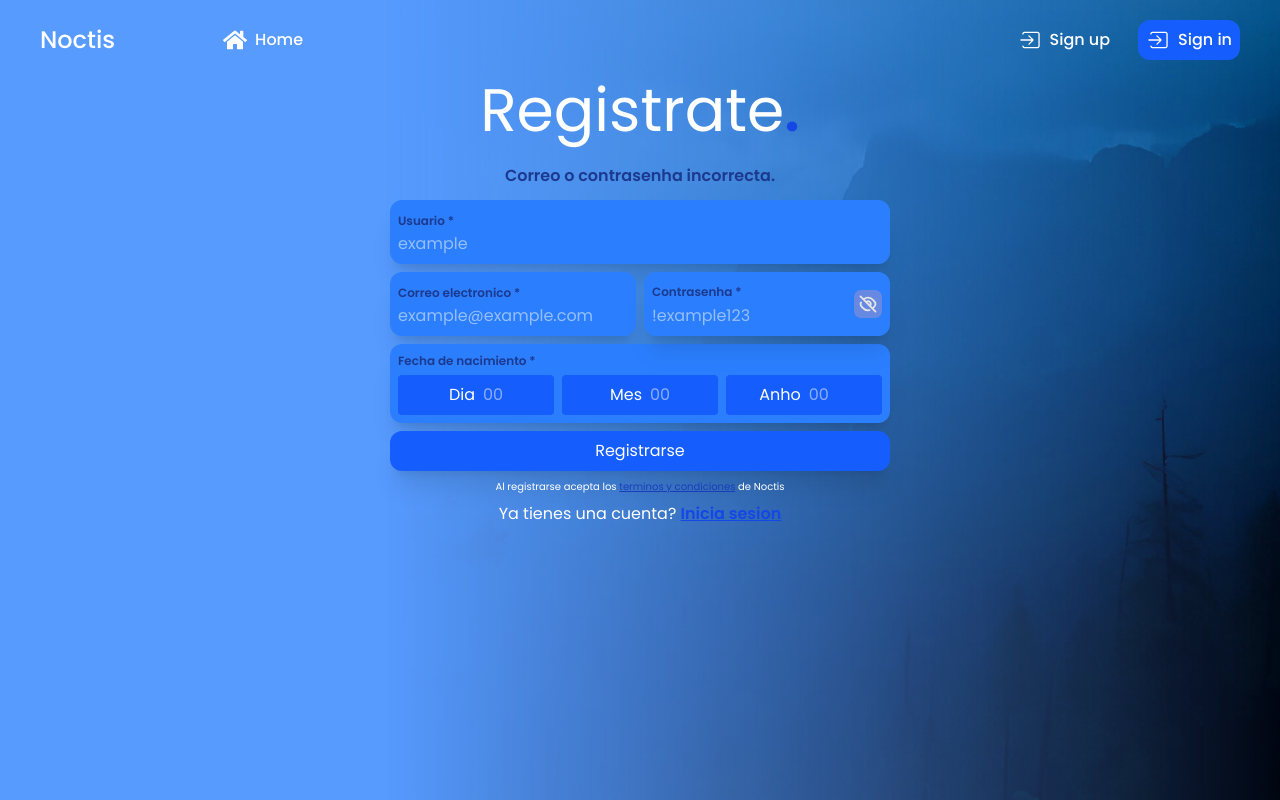
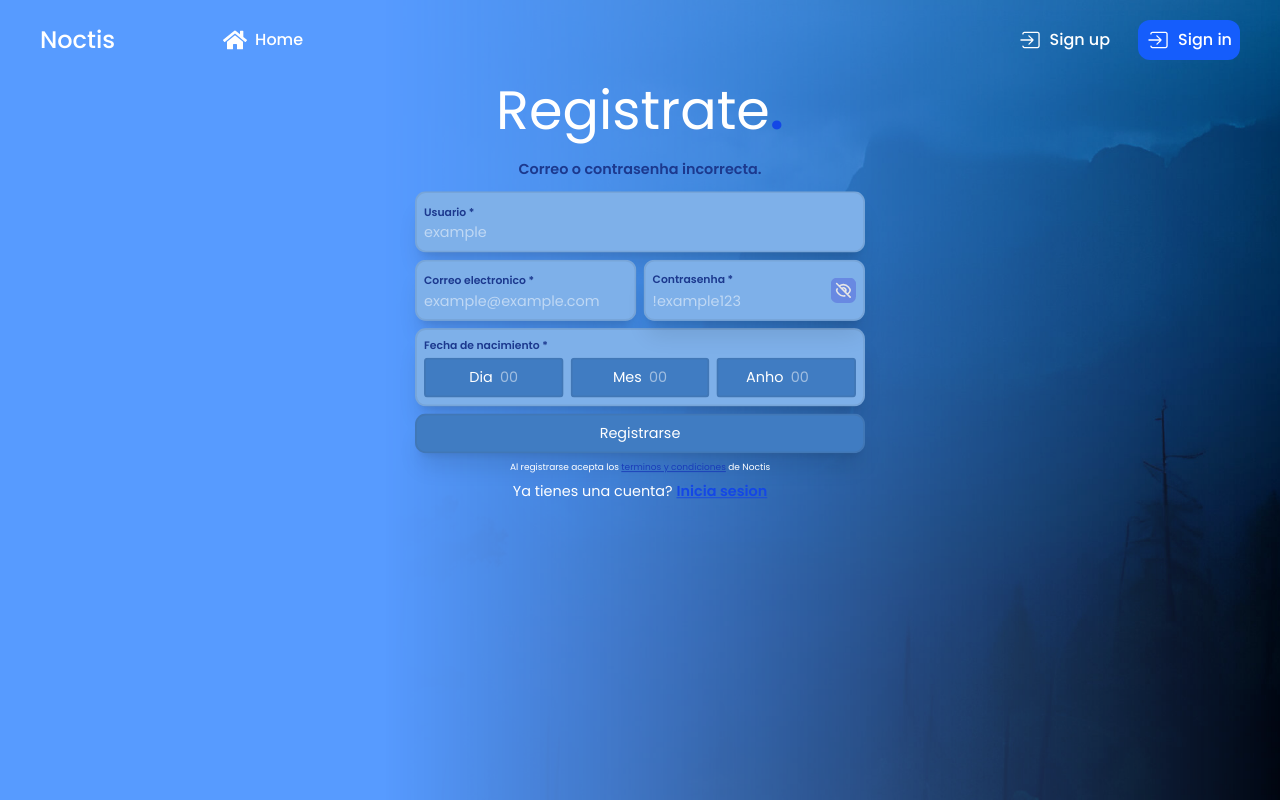
Before and after one commit to Autisogino-Organization/Vibely, a React (Vite) app: page /register in a window 1280 px wide. Built offline with nearby package versions, Linux system fonts and the light colour scheme; what @midudev/tailwind-animations would draw is missing.

Commit message:
Update styling in Login and Register components for improved UI consistency

```diff
--- a/src/pages/Login.jsx
+++ b/src/pages/Login.jsx
@@ -55,7 +55,7 @@ function Login() {
           </div>
 
           <button
-            className="bg-[#407cc2] border-[#48535f1e] border-2  rounded-xl p-2 col-span-2 transition-all duration-200 transform hover:bg-blue-400 cursor-pointer shadow-xl"
+            className="bg-[#407cc2] border-[#48535f1e] border-2 rounded-xl p-2 col-span-2 transition-all duration-200 transform hover:bg-blue-400 cursor-pointer shadow-xl"
             type="submit"
           >
             Iniciar sesion
--- a/src/pages/Register.jsx
+++ b/src/pages/Register.jsx
@@ -17,7 +17,7 @@ function Register() {
       <NavBar />
       <div className="fixed top-0 left-0 w-full h-full bg-[url('/background.jpg')] bg-cover bg-center mask-fade-bottom -z-10"></div>
       <Header />
-      <div className="flex flex-col items-center text-start gap-5 p-5 relative justify-center align-middle">
+      <div className="flex flex-col items-center text-start gap-5 relative justify-center align-middle scale-90">
         <h1 className="text-5xl text-nowrap md:text-6xl">
           Registrate<span className="text-blue-700 font-semibold">.</span>
         </h1>
@@ -25,7 +25,7 @@ function Register() {
           <span className="col-span-2 text-center text-blue-900 font-semibold p-1">
             Correo o contrasenha incorrecta.
           </span>
-          <div className="bg-blue-500 rounded-xl p-2 outline-none focus:outline-blue-500 col-span-2 shadow-xl">
+          <div className="bg-[#7eb0e9] border-[#48535f1e] border-2  rounded-xl p-2 outline-none focus:outline-blue-500 col-span-2 shadow-xl">
             <span className="text-blue-900 text-[12px] font-semibold text-center">
               Usuario *
             </span>
@@ -35,7 +35,7 @@ function Register() {
               placeholder="example"
             />
           </div>
-          <div className="bg-blue-500 rounded-xl p-2 outline-none focus:outline-blue-500 shadow-xl">
+          <div className="bg-[#7eb0e9] border-[#48535f1e] border-2 rounded-xl p-2 outline-none focus:outline-blue-500 shadow-xl">
             <span className="text-blue-900 text-[12px] font-semibold text-center">
               Correo electronico *
             </span>
@@ -45,7 +45,7 @@ function Register() {
               placeholder="example@example.com"
             />
           </div>
-          <div className="relative grid grid-cols-[2fr_2fr_1fr] grid-rows-2 bg-blue-500 rounded-xl p-2 outline-none focus:outline-blue-500 shadow-xl">
+          <div className="relative grid grid-cols-[2fr_2fr_1fr] grid-rows-2 bg-[#7eb0e9] border-[#48535f1e] border-2  rounded-xl p-2 outline-none focus:outline-blue-500 shadow-xl">
             <span className="text-blue-900 text-[12px] font-semibold col-span-2 row-start-1 self-center">
               Contrasenha *
             </span>
@@ -61,12 +61,12 @@ function Register() {
               src={passwordVisible ? eyeOpen : eyeClose}
             ></img>
           </div>
-          <div className="grid grid-cols-3 gap-2 grid-rows-[15px] place-items-center place-content-center col-span-2 bg-blue-500 rounded-xl p-2 shadow-xl">
+          <div className="grid grid-cols-3 gap-2 grid-rows-[15px] place-items-center place-content-center col-span-2 bg-[#7eb0e9] border-[#48535f1e] border-2  rounded-xl p-2 shadow-xl">
             <span className="text-blue-900 text-[12px] font-semibold text-start col-span-3 place-self-start">
               Fecha de nacimiento *
             </span>
 
-            <div className="flex flex-row bg-blue-600 p-2 box-border gap-2 w-full justify-center align-middle rounded">
+            <div className="flex flex-row bg-[#407cc2] border-[#48535f1e] border-2  p-2 box-border gap-2 w-full justify-center align-middle rounded">
               <span>Dia</span>
               <input
                 className="outline-none focus:outline-blue-500 w-5"
@@ -74,7 +74,7 @@ function Register() {
                 placeholder="00"
               />
             </div>
-            <div className="flex flex-row bg-blue-600 p-2 box-border gap-2 w-full justify-center align-middle rounded">
+            <div className="flex flex-row bg-[#407cc2] border-[#48535f1e] border-2  p-2 box-border gap-2 w-full justify-center align-middle rounded">
               <span>Mes</span>
               <input
                 className="outline-none focus:outline-blue-500 w-5"
@@ -82,7 +82,7 @@ function Register() {
                 placeholder="00"
               />
             </div>
-            <div className="flex flex-row bg-blue-600 p-2 box-border gap-2 w-full justify-center align-middle rounded">
+            <div className="flex flex-row bg-[#407cc2] border-[#48535f1e] border-2  p-2 box-border gap-2 w-full justify-center align-middle rounded">
               <span>Anho</span>
               <input
                 className="outline-none focus:outline-blue-500 w-10"
@@ -93,7 +93,7 @@ function Register() {
           </div>
 
           <button
-            className="bg-blue-600 rounded-xl p-2 col-span-2 transition-all duration-200 transform hover:bg-blue-400 shadow-xl cursor-pointer"
+            className="bg-[#407cc2] border-[#48535f1e] border-2 rounded-xl p-2 col-span-2 transition-all duration-200 transform hover:bg-blue-400 shadow-xl cursor-pointer"
             type="submit"
           >
             Registrarse
```
